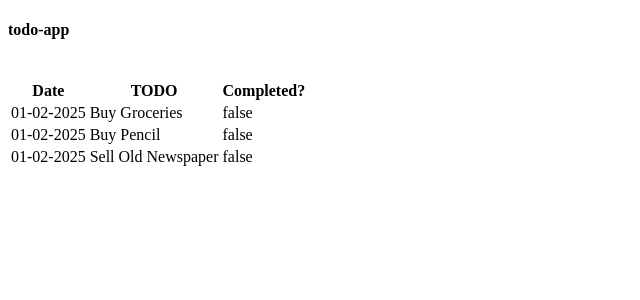
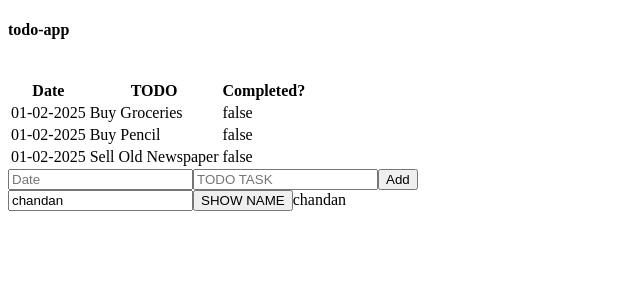
Before and after one commit to chandansutradhar2/todo-app, an Angular app: page / in a window 1280 px wide. Shown: the top 300 px of the page, without its empty margins (0-640 px from the left). Built offline with nearby package versions, Linux system fonts and the light colour scheme.

Commit message:
two way binding example

```diff
--- a/src/app/app.component.html
+++ b/src/app/app.component.html
@@ -13,4 +13,16 @@
             <td>{{t.isCompleted}}</td>
         </tr>
     </table>
+
+    <div class="data-entry">
+        <input type="text" placeholder="Date">
+        <input type="text" placeholder="TODO TASK">
+        <button>Add</button>
+    </div>
+
+    <div class="name">
+        <input type="text" [(ngModel)]="fullName"/>
+        <button (click)="showFullName()">SHOW NAME</button>
+        <label>{{fullName}}</label>
+    </div>
 </div>
--- a/src/app/app.component.ts
+++ b/src/app/app.component.ts
@@ -6,10 +6,11 @@ import { SearchComponent } from './search/search.component';
 import { Refund } from '../models/refund.model';
 import { ToDO } from '../models/todo.model';
 import { CommonModule } from '@angular/common';
+import { FormsModule } from '@angular/forms';
 
 @Component({
   selector: 'app-root',
-  imports: [ CommonModule],
+  imports: [ CommonModule, FormsModule],
   templateUrl: './app.component.html',
   styleUrl: './app.component.css'
 })
@@ -36,6 +37,13 @@ export class AppComponent {
     isCompleted:false
   }]
 
+  fullName:string="chandan";
+
   constructor(){
   }
+
+
+  showFullName(){
+    alert(this.fullName);
+  }
 }
```
